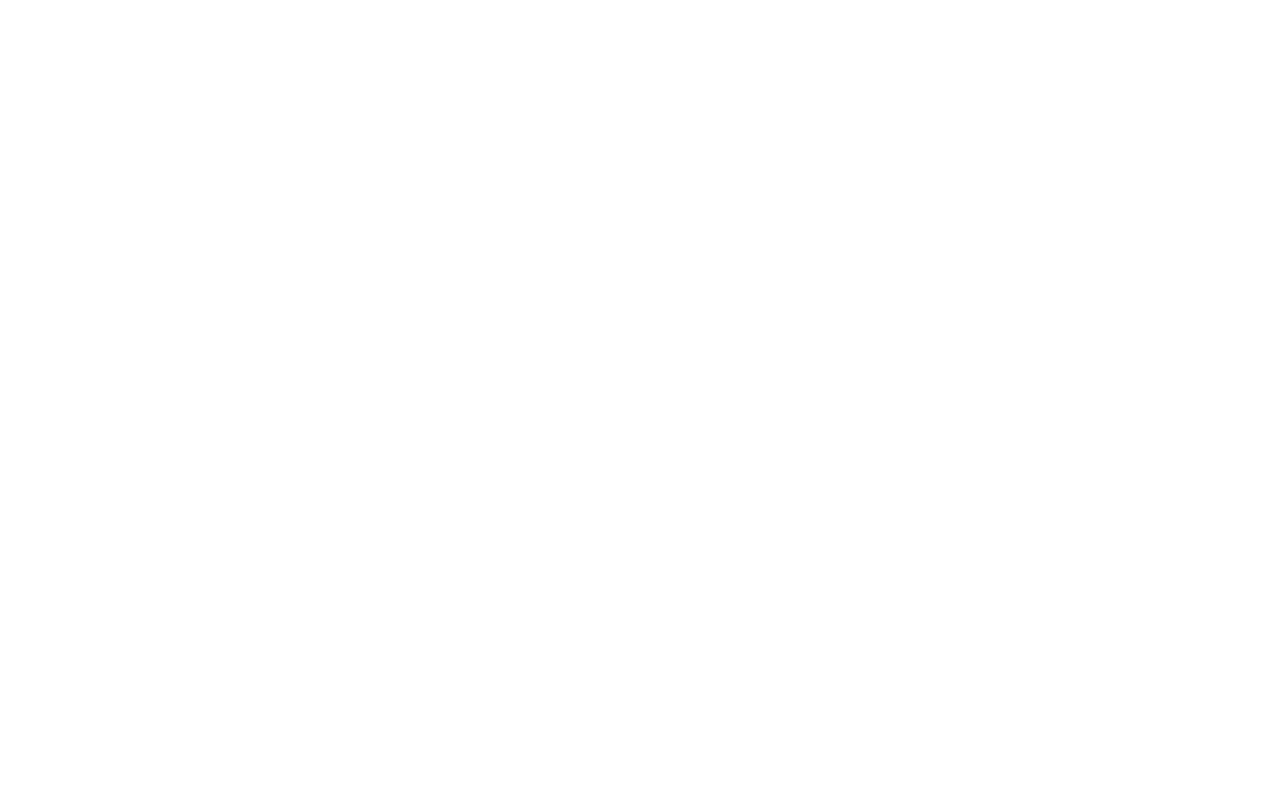
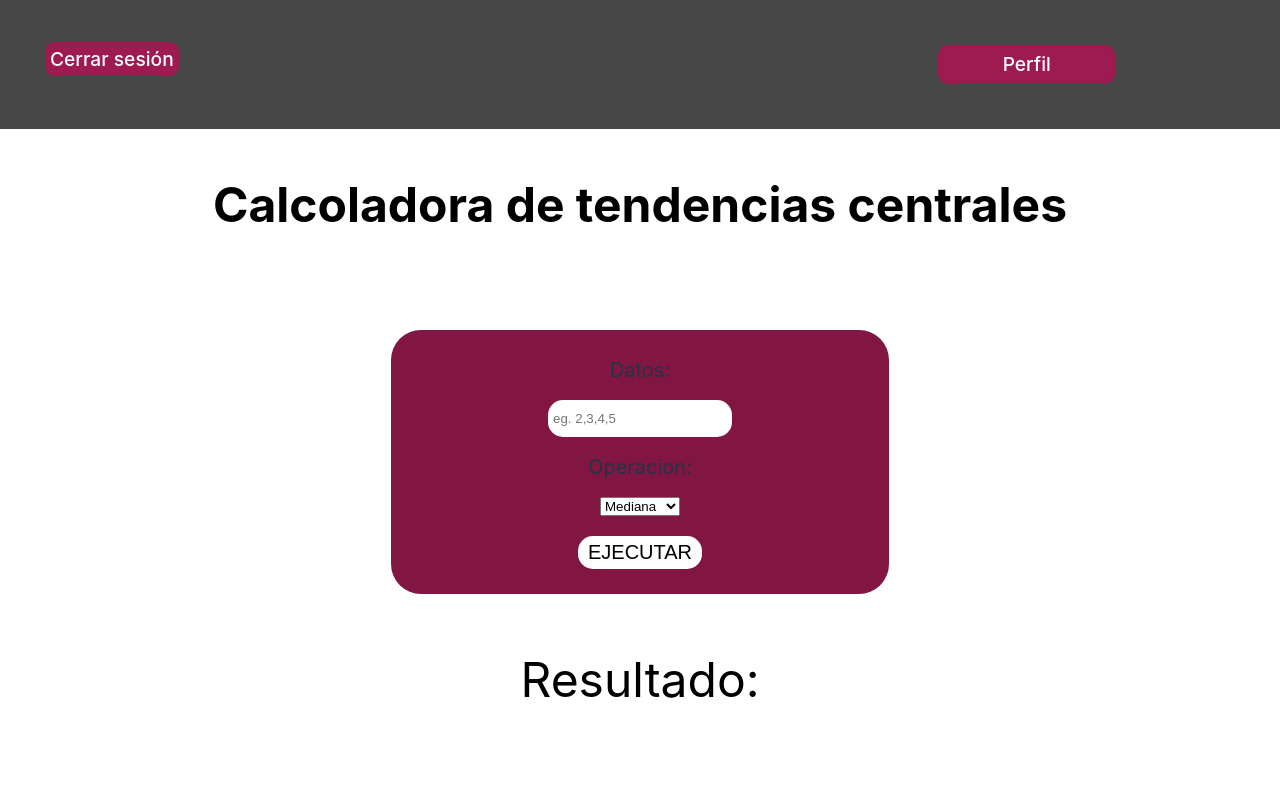
Before and after one commit to 35DR45/TrabajoTerminal, a React (Vite) app: page /tools/2 in a window 1280 px wide. Before the commit this address had no page. Shown: the top 800 px of the page. Built offline with nearby package versions, Linux system fonts and the light colour scheme; sample sign-in values are in the browser's storage.

Commit message:
Herramientas restantes

```diff
--- a/src/App.jsx
+++ b/src/App.jsx
@@ -10,6 +10,10 @@
 import Student from "./components/screens/student";
 import Contenido_Curso from "./components/screens/contenido_Curso";
 import Contenido_Tool1 from "./components/screens/contenido_Tool1";
+import Contenido_Tool2 from "./components/screens/contenido_Tool2";
+import Contenido_Tool3 from "./components/screens/contenido_Tool3";
+import Contenido_Tool4 from "./components/screens/contenido_Tool4";
+import Contenido_Tool5 from "./components/screens/contenido_Tool5";
 import Profile from "./components/screens/profile";
 import Progress from "./components/screens/progress";
 import Tools from "./components/screens/tools";
@@ -47,6 +51,26 @@
             <Contenido_Tool1/>
           </ProtectedRoute>
         }/>
+        <Route path="/tools/2" element={
+          <ProtectedRoute>
+            <Contenido_Tool2/>
+          </ProtectedRoute>
+        }/>
+        <Route path="/tools/3" element={
+          <ProtectedRoute>
+            <Contenido_Tool3/>
+          </ProtectedRoute>
+        }/>
+        <Route path="/tools/4" element={
+          <ProtectedRoute>
+            <Contenido_Tool4/>
+          </ProtectedRoute>
+        }/>
+        <Route path="/tools/5" element={
+          <ProtectedRoute>
+            <Contenido_Tool5/>
+          </ProtectedRoute>
+        }/>
         <Route path="/profile" element={
           <ProtectedRoute>
             <Profile/>
--- a/src/components/screens/contenido_Tool1.jsx
+++ b/src/components/screens/contenido_Tool1.jsx
@@ -1,4 +1,4 @@
-import { useState, useContext, useEffect } from "react";
+import { useState } from "react";
 import Footer from "../organisms/footer/footer";
 import Header from "../organisms/header/header";
 
@@ -25,7 +25,7 @@
             console.log(data.result);
             alert("Texto cifrado: "+data.result);
             const container = document.getElementById('result');
-            result.innerHTML = data.result;
+            container.innerHTML = data.result;
         }catch(error){
             console.log('Error: ', error);
         }
--- a/src/components/screens/contenido_Tool2.jsx
+++ b/src/components/screens/contenido_Tool2.jsx
@@ -1,13 +1,64 @@
+import { useState } from "react";
 import Footer from "../organisms/footer/footer";
 import Header from "../organisms/header/header";
 
 
-export default function Contenido_Curso(){
-
+export default function Contenido_Tool2(){
+    const [Datos, setDatos] = useState('');
+    const [Operacion, setOperacion] = useState('');
+    const handleSubmit = async (e) => {
+        e.preventDefault();
+        const FormData = {
+            op: Operacion+"("+Datos+")"
+        }
+        console.log(JSON.stringify(FormData));
+        try{
+            const response = await fetch('/api/Wolfram',{
+                method: 'POST',
+                headers: {
+                    'Content-Type': 'application/json'
+                },
+                body: JSON.stringify(FormData)
+            });
+            const data=await response.json();
+            console.log(data.result);
+            if(data.alttext==""){
+                alert("No se ha obtenido resultado");
+            }
+            alert("Resultado: "+data.alttext);
+            const container = document.getElementById('result');
+            container.src = data.imagesrc;
+            container.alt = data.alttext;
+        }catch(error){
+            console.log('Error: ', error);
+        }
+    };
     return(
         <>
             <Header/>
-            <h2>Calculadora de tendencias centrales</h2>
+            <h2 className="Courses_Section">Calcoladora de tendencias centrales</h2>
+            <div style={{ display: 'flex', justifyContent: 'center'}}>
+                <form className="form-container" onSubmit={handleSubmit}>
+                    <label className="login-label"> Datos: </label>
+                    <input type="text" className="login-input" placeholder="eg. 2,3,4,5" onChange={(e) => setDatos(e.target.value)}/>
+                    <label className="login-label"> Operacion: </label>
+                    <select className="login-input" placeholder="Opreación:" onChange={(e) => setOperacion(e.target.value)}>
+                        <option value="median">Mediana</option>
+                        <option value="mode">Moda</option>
+                        <option value="average">Promedio</option>
+                    </select>
+                    <button type="submit" className="btn-register-form">EJECUTAR</button>
+                </form>
+            </div>
+            <div style={{ display: 'flex', justifyContent: 'center'}} className="Courses_Section" id="na">
+                Resultado:
+            </div>
+            <div style={{ display: 'flex', justifyContent: 'center'}} className="Courses_Section" id="na">
+                <img src="" alt="" id="result"/>
+            </div>
+            <div style={{ display: 'flex', justifyContent: 'center', fontSize: '10 px', color: 'grey'}} id="na">
+                Powered by wolfram alpha
+            </div>
             <Footer/>
         </>
     )
--- a/src/components/screens/contenido_Tool3.jsx
+++ b/src/components/screens/contenido_Tool3.jsx
@@ -1,13 +1,57 @@
+import { useState } from "react";
 import Footer from "../organisms/footer/footer";
 import Header from "../organisms/header/header";
 
 
-export default function Contenido_Curso(){
-
+export default function Contenido_Tool3(){
+    const [Operacion, setOperacion] = useState('');
+    const handleSubmit = async (e) => {
+        e.preventDefault();
+        const FormData = {
+            op: Operacion
+        }
+        console.log(JSON.stringify(FormData));
+        try{
+            const response = await fetch('/api/Wolfram',{
+                method: 'POST',
+                headers: {
+                    'Content-Type': 'application/json'
+                },
+                body: JSON.stringify(FormData)
+            });
+            const data=await response.json();
+            console.log(data.result);
+            if(data.alttext==""){
+                alert("No se ha obtenido resultado");
+            }
+            alert("Resultado: "+data.alttext);
+            const container = document.getElementById('result');
+            container.src = data.imagesrc;
+            container.alt = data.alttext;
+        }catch(error){
+            console.log('Error: ', error);
+        }
+    };
     return(
         <>
             <Header/>
-
+            <h2 className="Courses_Section">Calcoladora general</h2>
+            <div style={{ display: 'flex', justifyContent: 'center'}}>
+                <form className="form-container" onSubmit={handleSubmit}>
+                    <label className="login-label"> Operacion: </label>
+                    <input type="text" className="login-input" placeholder="Opreación:" onChange={(e) => setOperacion(e.target.value)}/>
+                    <button type="submit" className="btn-register-form">EJECUTAR</button>
+                </form>
+            </div>
+            <div style={{ display: 'flex', justifyContent: 'center'}} className="Courses_Section" id="na">
+                Resultado:
+            </div>
+            <div style={{ display: 'flex', justifyContent: 'center'}} className="Courses_Section" id="na">
+                <img src="" alt="" id="result"/>
+            </div>
+            <div style={{ display: 'flex', justifyContent: 'center', fontSize: '10 px', color: 'grey'}} id="na">
+                Powered by wolfram alpha
+            </div>
             <Footer/>
         </>
     )
--- a/src/components/screens/contenido_Tool4.jsx
+++ b/src/components/screens/contenido_Tool4.jsx
@@ -1,13 +1,60 @@
+import { useState } from "react";
 import Footer from "../organisms/footer/footer";
 import Header from "../organisms/header/header";
 
 
-export default function Contenido_Curso(){
-
+export default function Contenido_Tool4(){
+    const [Operacion, setOperacion] = useState('');
+    const [Modulo, setModulo] = useState('');
+    const handleSubmit = async (e) => {
+        e.preventDefault();
+        const FormData = {
+            op: Operacion+"Mod"+Modulo
+        }
+        console.log(JSON.stringify(FormData));
+        try{
+            const response = await fetch('/api/Wolfram',{
+                method: 'POST',
+                headers: {
+                    'Content-Type': 'application/json'
+                },
+                body: JSON.stringify(FormData)
+            });
+            const data=await response.json();
+            console.log(data.result);
+            if(data.alttext==""){
+                alert("No se ha obtenido resultado");
+            }
+            alert("Resultado: "+data.alttext);
+            const container = document.getElementById('result');
+            container.src = data.imagesrc;
+            container.alt = data.alttext;
+        }catch(error){
+            console.log('Error: ', error);
+        }
+    };
     return(
         <>
             <Header/>
-
+            <h2 className="Courses_Section">Calcoladora algebra modular</h2>
+            <div style={{ display: 'flex', justifyContent: 'center'}}>
+                <form className="form-container" onSubmit={handleSubmit}>
+                    <label className="login-label"> Operacion: </label>
+                    <input type="text" className="login-input" placeholder="Opreación:" onChange={(e) => setOperacion(e.target.value)}/>
+                    <label className="login-label"> Modulo: </label>
+                    <input type="number" className="login-input" placeholder="Opreación:" onChange={(e) => setModulo(e.target.value)}/>
+                    <button type="submit" className="btn-register-form">EJECUTAR</button>
+                </form>
+            </div>
+            <div style={{ display: 'flex', justifyContent: 'center'}} className="Courses_Section" id="na">
+                Resultado:
+            </div>
+            <div style={{ display: 'flex', justifyContent: 'center'}} className="Courses_Section" id="na">
+                <img src="" alt="" id="result"/>
+            </div>
+            <div style={{ display: 'flex', justifyContent: 'center', fontSize: '10 px', color: 'grey'}} id="na">
+                Powered by wolfram alpha
+            </div>
             <Footer/>
         </>
     )
--- a/src/components/screens/contenido_Tool5.jsx
+++ b/src/components/screens/contenido_Tool5.jsx
@@ -1,13 +1,54 @@
+import { useState } from "react";
 import Footer from "../organisms/footer/footer";
 import Header from "../organisms/header/header";
 
 
 export default function Contenido_Curso(){
-
+    const [Plaintext, setPlaintext] = useState('');
+    const [Key, setKey] = useState('');
+    const handleSubmit = async (e) => {
+        e.preventDefault();
+        const FormData = {
+            Ptext: Plaintext,
+            key: Key
+        }
+        console.log(JSON.stringify(FormData));
+        try{
+            const response = await fetch('/api/Vigenere',{
+                method: 'POST',
+                headers: {
+                    'Content-Type': 'application/json'
+                },
+                body: JSON.stringify(FormData)
+            });
+            const data=await response.json();
+            console.log(data.result);
+            alert("Texto cifrado: "+data.result);
+            const container = document.getElementById('result');
+            container.innerHTML = data.result;
+        }catch(error){
+            console.log('Error: ', error);
+        }
+    };
     return(
         <>
             <Header/>
             <h2>Cifrador Vigenere</h2>
+            <div style={{ display: 'flex', justifyContent: 'center'}}>
+                <form className="form-container" onSubmit={handleSubmit}>
+                    <label className="login-label"> Texto a cifrar: </label>
+                        <input type="text" className="login-input" placeholder="Texto a cifrar por desplazamiento" onChange={(e) => setPlaintext(e.target.value)}/>
+                    <label className="login-label"> Cantidad a desplazar: </label>
+                        <input type="text" className="login-input" placeholder="Llave" onChange={(e) => setKey(e.target.value)}/>
+                    <button type="submit" className="btn-register-form">EJECUTAR</button>
+                </form>
+            </div>
+            <div style={{ display: 'flex', justifyContent: 'center'}} className="Courses_Section" id="na">
+                Resultado:
+            </div>
+            <div style={{ display: 'flex', justifyContent: 'center'}} className="Courses_Section" id="result">
+
+            </div>
             <Footer/>
         </>
     )
```
Also changed, not shown: 1 other file (tests, documents, lock files or other folders).
